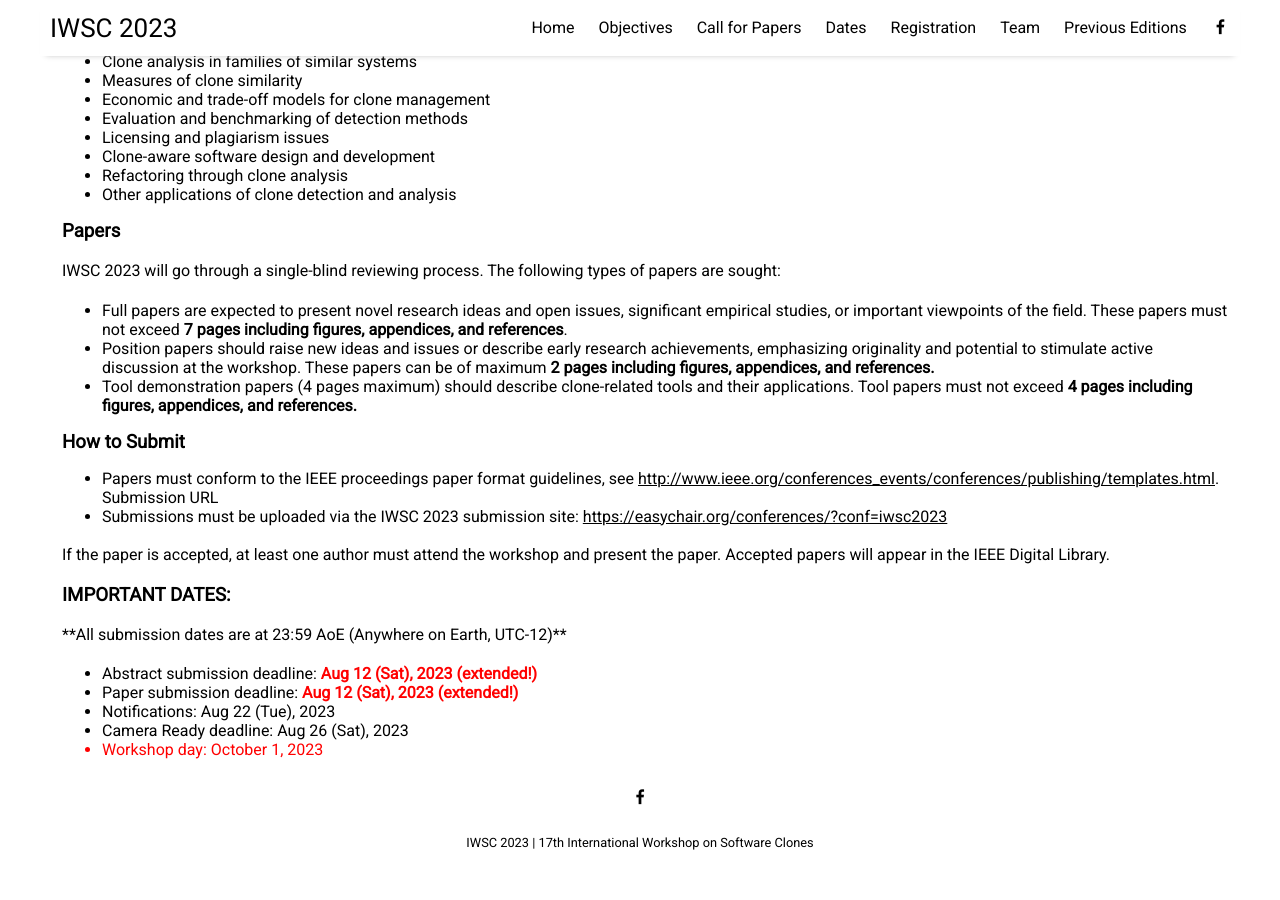
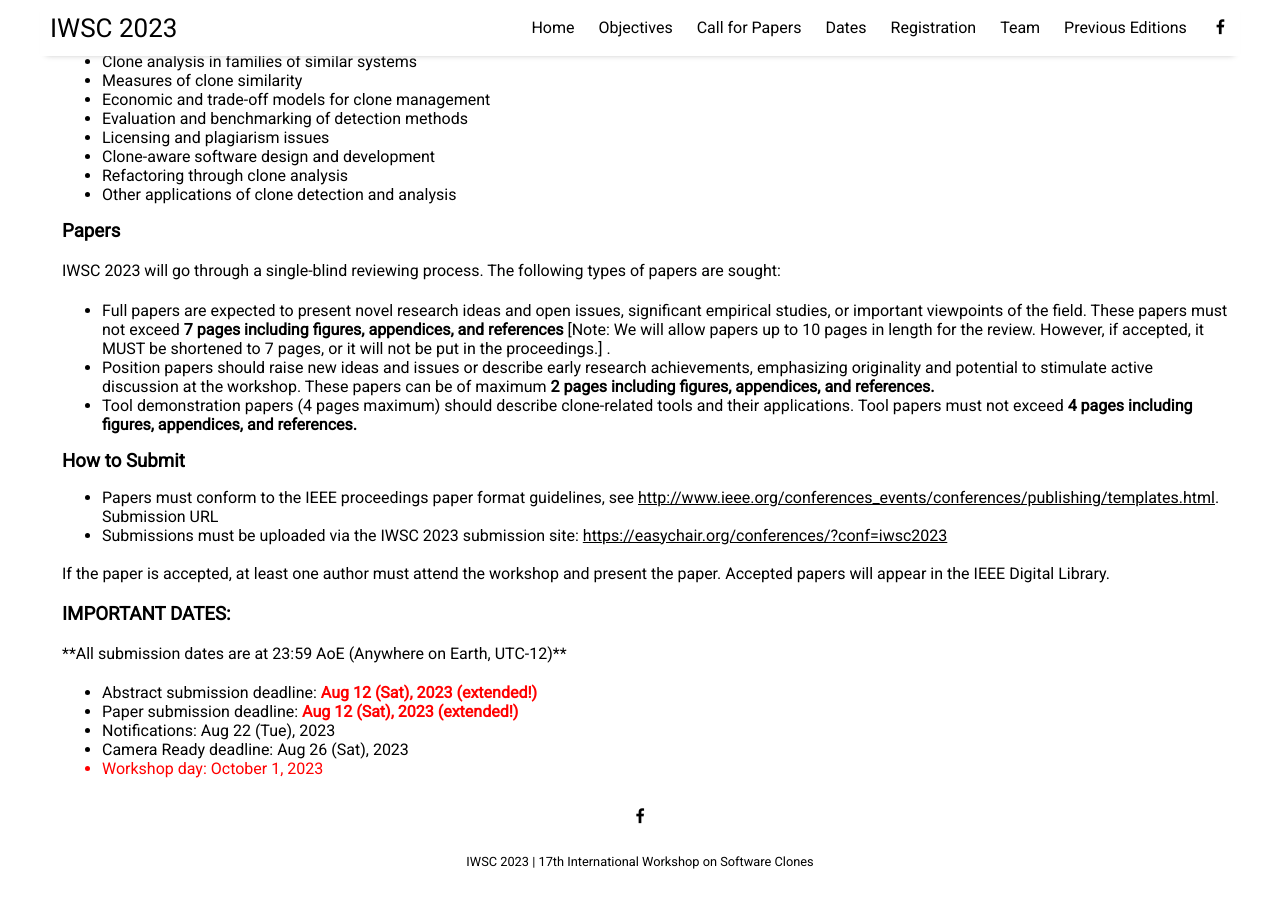
Before and after one commit to iwsc2023/iwsc2023.github.io, a Jekyll site: the page built from pages/call_for_papers.html, in a window 1280 px wide and 900 px high, scrolled down 829 px. Built offline with Jekyll 4.4.1, drawn with Linux system fonts in a browser that asks for light colours; nearby versions of some CDN libraries.

Commit message:
Update call_for_papers.html

```diff
--- a/pages/call_for_papers.html
+++ b/pages/call_for_papers.html
@@ -79,7 +79,8 @@
   <ul>
     <li>Full papers are expected to present novel research ideas and open issues, significant empirical studies, or
       important viewpoints of the field. These papers must not exceed <b>7 pages including figures, appendices, and
-        references</b>.
+        references</b>  [<b style="color:red"></b>Note: We will allow papers up to 10 pages in length for the review. However, if accepted, it MUST be shortened to 7 pages, or it will not be put in the proceedings.</b>]
+.
 
     <li>Position papers should raise new ideas and issues or describe early research achievements, emphasizing
       originality and potential to stimulate active discussion at the workshop. These papers can be of maximum <b>2
```
